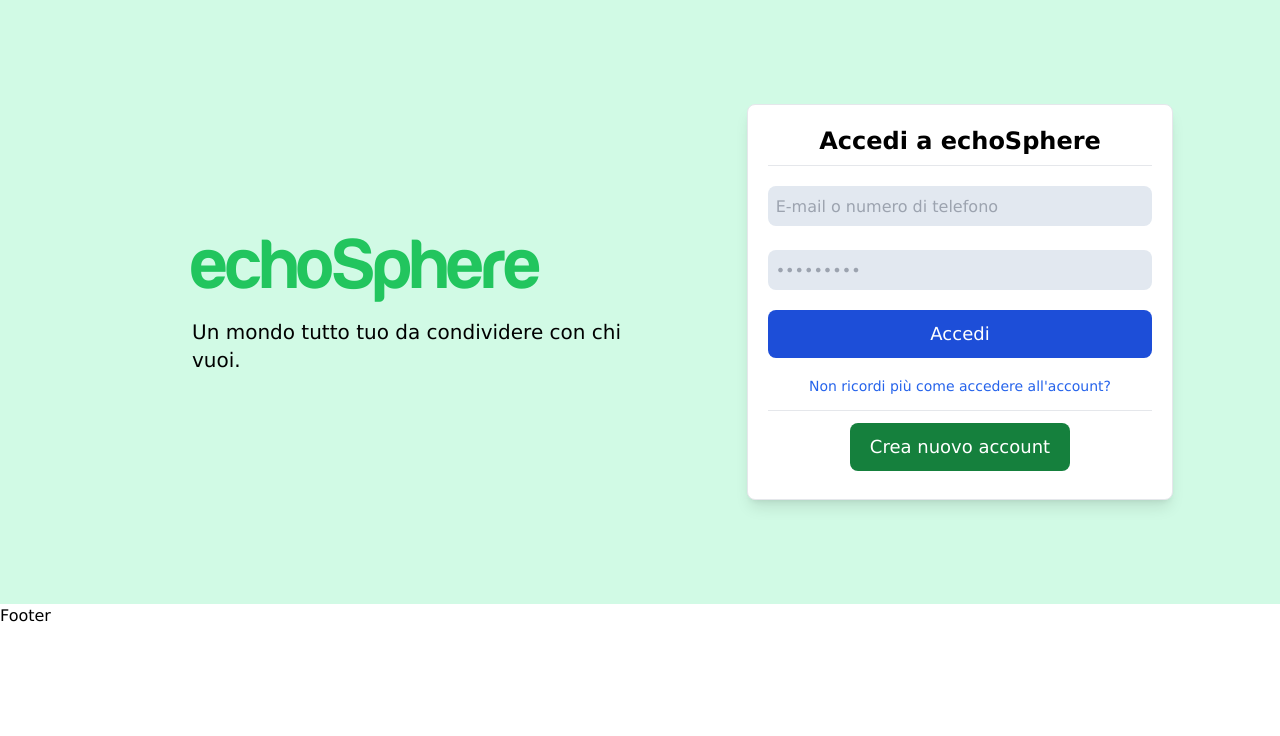
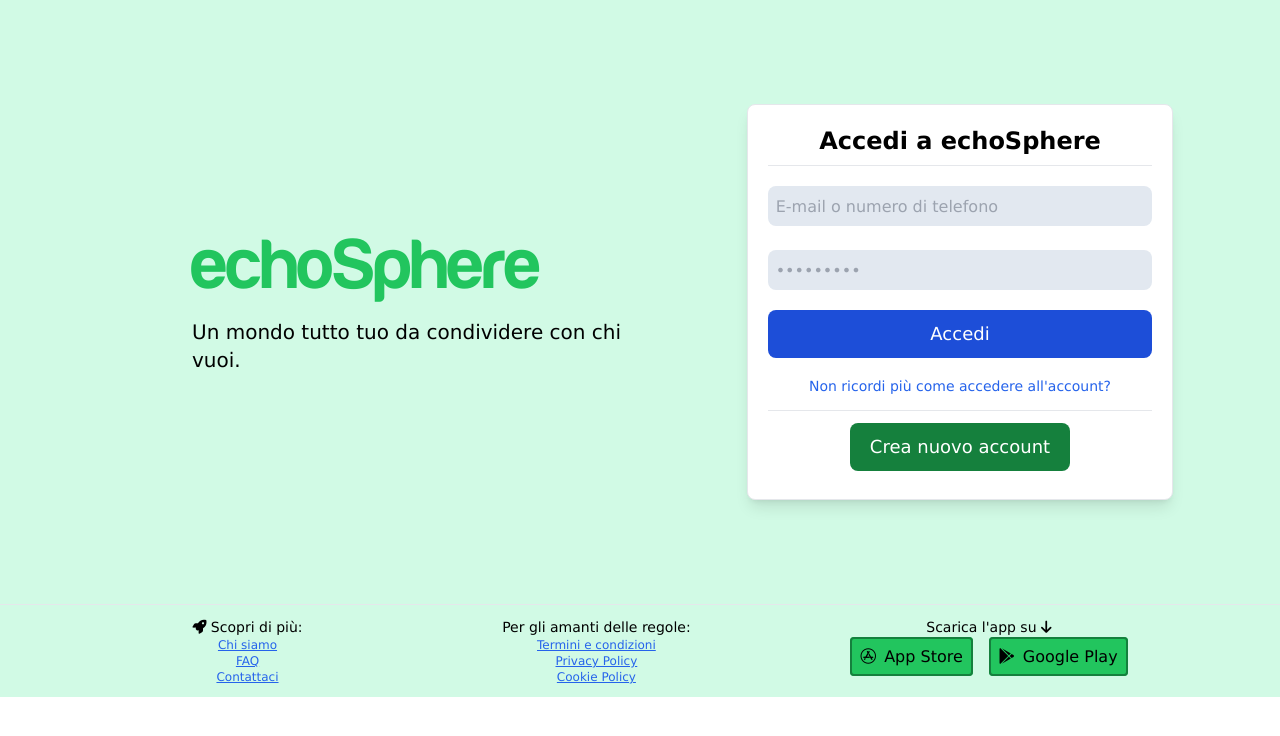
Before and after one commit to NicholasBuiatti/Echosphere-Front, a React (Vite) app: page /login in a window 1280 px wide. Shown: the top 736 px of the page. Built offline with nearby package versions, Linux system fonts and the light colour scheme.

Commit message:
creazione footer di facciata

```diff
--- a/index.html
+++ b/index.html
@@ -5,6 +5,13 @@
     <link rel="icon" type="image" href="/echosphere-logo.png" />
     <meta name="viewport" content="width=device-width, initial-scale=1.0" />
     <title>EchoSphere</title>
+    <link
+      rel="stylesheet"
+      href="https://cdnjs.cloudflare.com/ajax/libs/font-awesome/6.7.2/css/all.min.css"
+      integrity="sha512-Evv84Mr4kqVGRNSgIGL/F/aIDqQb7xQ2vcrdIwxfjThSH8CSR7PBEakCr51Ck+w+/U6swU2Im1vVX0SVk9ABhg=="
+      crossorigin="anonymous"
+      referrerpolicy="no-referrer"
+    />
   </head>
   <body>
     <div id="root"></div>
--- a/src/App.jsx
+++ b/src/App.jsx
@@ -10,7 +10,10 @@ function App() {
       <Router>
         <AppRouter />
       </Router>
-      <Footer />
+      <hr />
+      <div className="bg-emerald-100 p-3">
+        <Footer />
+      </div>
     </div>
   );
 }
--- a/src/components/Footer.jsx
+++ b/src/components/Footer.jsx
@@ -1,7 +1,59 @@
 import React from "react";
 
 const Footer = () => {
-  return <div>Footer</div>;
+  return (
+    <div className="flex justify-between mx-auto w-10/12">
+      <div className="w-3/12 text-center">
+        <h2 className="text-sm">
+          <i className="fa-solid fa-rocket"></i> Scopri di più:
+        </h2>
+        <ul className="text-xs text-blue-600 underline">
+          <li>
+            <a href="#">Chi siamo</a>
+          </li>
+          <li>
+            <a href="#">FAQ</a>
+          </li>
+          <li>
+            <a href="#">Contattaci</a>
+          </li>
+        </ul>
+      </div>
+      <div className="w-3/12 text-center">
+        <h2 className="text-sm">Per gli amanti delle regole:</h2>
+        <ul className="text-xs text-blue-600 underline">
+          <li>
+            <a href="#">Termini e condizioni</a>
+          </li>
+          <li>
+            <a href="#">Privacy Policy</a>
+          </li>
+          <li>
+            <a href="#">Cookie Policy</a>
+          </li>
+        </ul>
+      </div>
+      <div className="w-4/12 text-center">
+        <p className="mb-2 text-sm">
+          Scarica l'app su <i className="fa-solid fa-arrow-down"></i>
+        </p>
+        <div>
+          <a
+            href="#"
+            className="p-2 mx-2 rounded border-2 bg-green-500 hover:bg-green-600 border-green-700"
+          >
+            <i className="me-2 fa-brands fa-app-store"></i>App Store
+          </a>
+          <a
+            href="#"
+            className="p-2 mx-2 rounded border-2 bg-green-500 hover:bg-green-600 border-green-700"
+          >
+            <i className="me-2 fa-brands fa-google-play"></i>Google Play
+          </a>
+        </div>
+      </div>
+    </div>
+  );
 };
 
 export default Footer;
```
